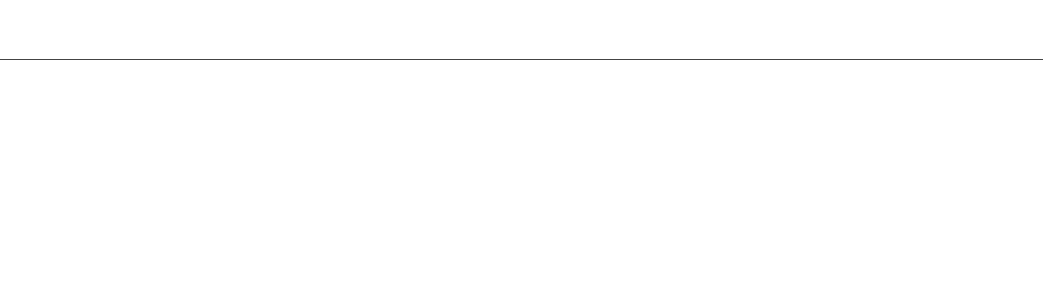
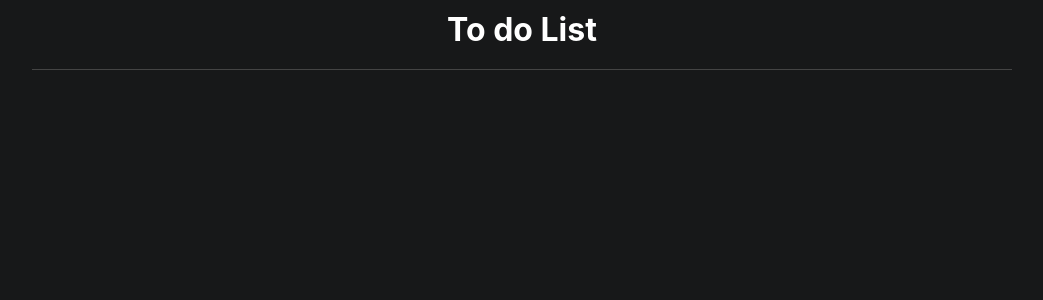
Before and after one commit to Aremtior/todo-Ebytr-project, a React (Create React App) app in the folder front-end-todo/: page / in a window 1280 px wide. Shown: the top 300 px of the page, without its empty margins (118-1161 px from the left). Built offline with nearby package versions, Linux system fonts and the light colour scheme.

Commit message:
creating styled componnents in App.js file.

```diff
--- a/front-end-todo/src/App.js
+++ b/front-end-todo/src/App.js
@@ -1,7 +1,26 @@
+import styled from 'styled-components';
 import Home from './pages/Home';
 
+export const Container = styled.div`
+  background-color: #171819;
+  color: #797a81;
+  min-height: 100vh;
+`;
+
+export const Area = styled.div`
+  margin: auto;
+  max-width: 980px;
+  padding: 10px;
+`;
+
 function App() {
-  return <Home />;
+  return (
+    <Container>
+      <Area>
+        <Home />
+      </Area>
+    </Container>
+  );
 }
 
 export default App;
```
